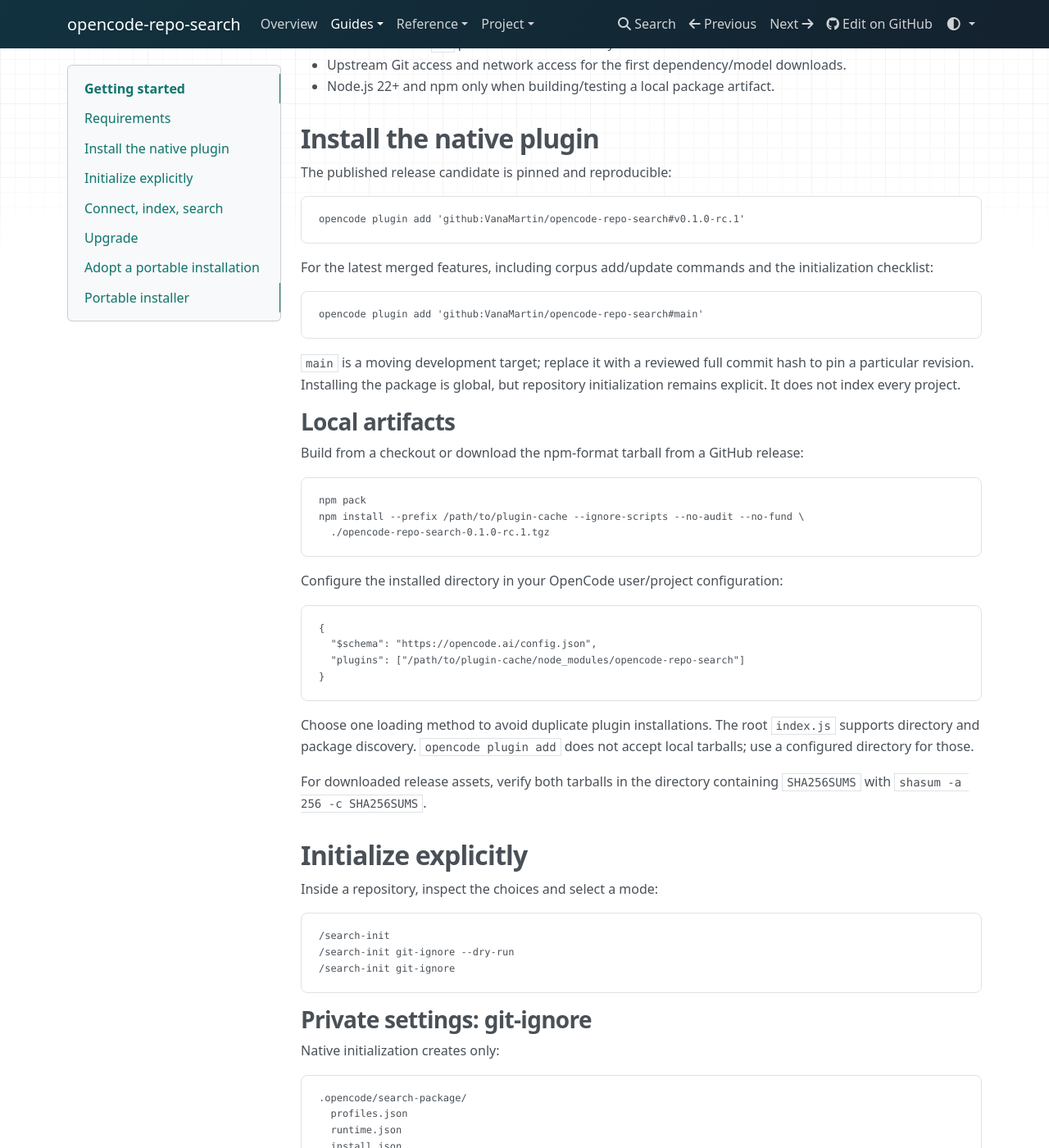
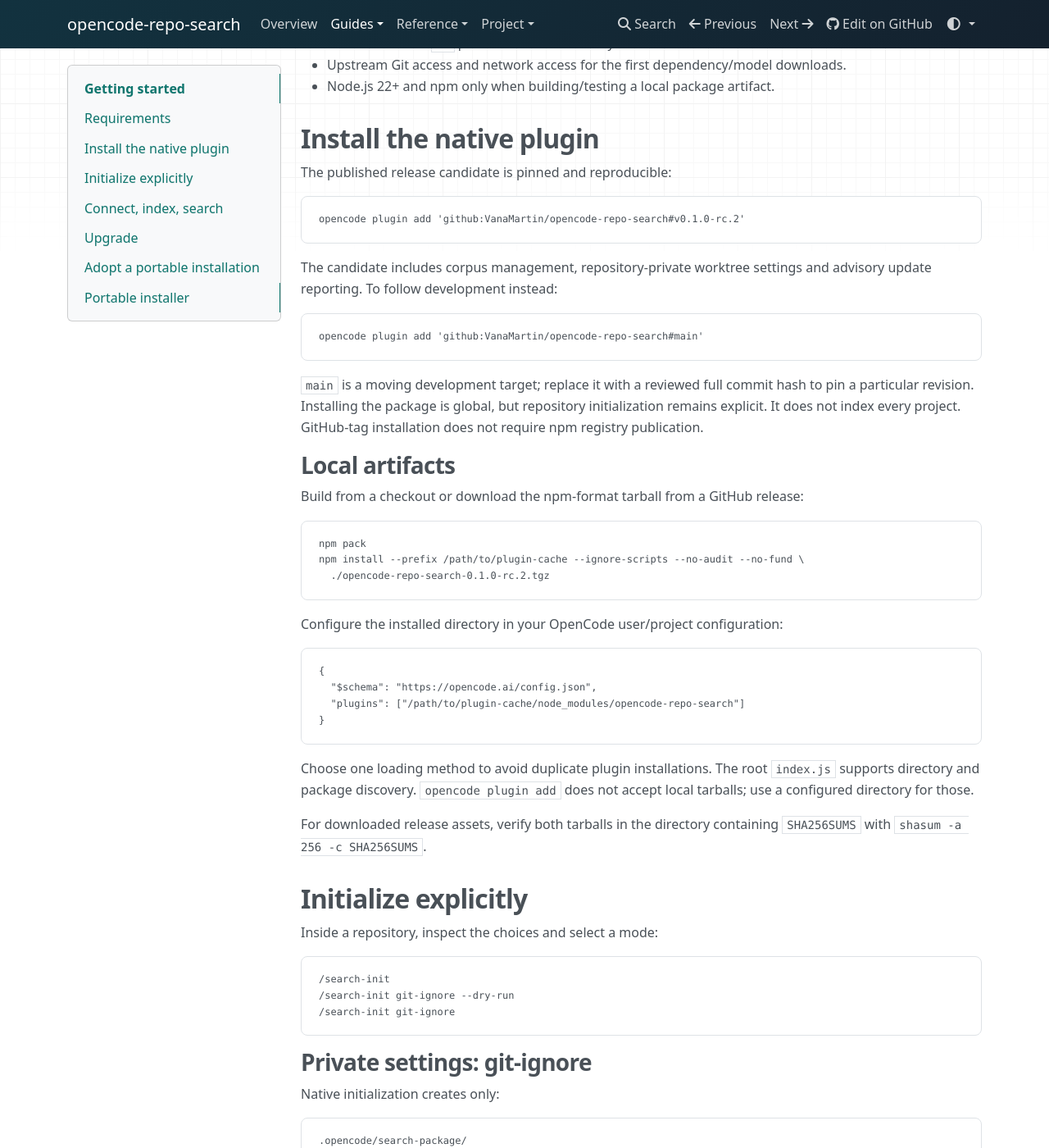
Before and after one commit to VanaMartin/opencode-repo-search, an MkDocs documentation site: the page built from docs/content/getting-started.md, in a window 1280 px wide and 1400 px high, scrolled down 195 px. Shown: the whole window at 82% size. Built offline with MkDocs 1.6.1, drawn with Linux system fonts in a browser that asks for light colours; some of the changed text lies outside the part shown.

````diff
--- a/docs/content/getting-started.md
+++ b/docs/content/getting-started.md
@@ -17,11 +17,11 @@ License: https://github.com/VanaMartin/opencode-repo-search/blob/main/LICENSE
 The published release candidate is pinned and reproducible:
 
 ```sh
-opencode plugin add 'github:VanaMartin/opencode-repo-search#v0.1.0-rc.1'
+opencode plugin add 'github:VanaMartin/opencode-repo-search#v0.1.0-rc.2'
 ```
 
-For the latest merged features, including corpus add/update commands and the
-initialization checklist:
+The candidate includes corpus management, repository-private worktree settings
+and advisory update reporting. To follow development instead:
 
 ```sh
 opencode plugin add 'github:VanaMartin/opencode-repo-search#main'
@@ -30,6 +30,7 @@ opencode plugin add 'github:VanaMartin/opencode-repo-search#main'
 `main` is a moving development target; replace it with a reviewed full commit hash
 to pin a particular revision. Installing the package is global, but repository
 initialization remains explicit. It does not index every project.
+GitHub-tag installation does not require npm registry publication.
 
 ### Local artifacts
 
@@ -38,7 +39,7 @@ Build from a checkout or download the npm-format tarball from a GitHub release:
 ```sh
 npm pack
 npm install --prefix /path/to/plugin-cache --ignore-scripts --no-audit --no-fund \
-  ./opencode-repo-search-0.1.0-rc.1.tgz
+  ./opencode-repo-search-0.1.0-rc.2.tgz
 ```
 
 Configure the installed directory in your OpenCode user/project configuration:
@@ -84,7 +85,7 @@ guidance are preserved; Git cannot ignore files that are already tracked.
 
 ### Private settings across worktrees
 
-On current `main` (newer than rc.1), opt into repository-private scope:
+With `0.1.0-rc.2` or newer, opt into repository-private scope:
 
 ```text
 /search-init git-ignore --scope repository --dry-run
@@ -188,6 +189,7 @@ Do not omit the target unless you intend to check/update every package plugin.
 Updating a configured tag does not select a newer release tag. Exact npm versions
 and full Git commit hashes remain pinned. To change releases, replace the existing
 target in its owning `opencode.json(c)` rather than adding a duplicate entry.
+For example, replace `#v0.1.0-rc.1` with `#v0.1.0-rc.2` to adopt this candidate.
 Local-directory installations must be updated outside the package updater and
 restarted/reloaded. See [OpenCode plugin management](https://opencode.ai/v2/docs/plugins#manage).
 
@@ -204,7 +206,7 @@ prepared Python environment. Compatible embeddings are reused during reconciliat
 
 ### Update notices and opt-out
 
-On current `main` (newer than rc.1), `/search-sync` guides the agent through one
+Since `0.1.0-rc.2`, `/search-sync` guides the agent through one
 targeted native update check before syncing the selected corpora. It honors normal
 shell/network permissions; denial, missing CLI, offline access or check failure
 does not prevent sync. Pinning is respected, not interpreted as proof that no
@@ -222,7 +224,7 @@ entry with object form, preserving its target and unrelated configuration:
 {
   "$schema": "https://opencode.ai/config.json",
   "plugins": [{
-    "package": "github:VanaMartin/opencode-repo-search#main",
+    "package": "github:VanaMartin/opencode-repo-search#v0.1.0-rc.2",
     "options": { "checkUpdates": false }
   }]
 }
--- a/package.json
+++ b/package.json
@@ -1,6 +1,6 @@
 {
   "name": "opencode-repo-search",
-  "version": "0.1.0-rc.1",
+  "version": "0.1.0-rc.2",
   "description": "Committed-upstream repository and reference search for OpenCode V2",
   "type": "module",
   "main": "./index.js",
````
Also changed, not shown: CHANGELOG.md (+5 -0 lines), README.md (+16 -15 lines), RELEASING.md (+3 -3 lines), docs/content/corpora.md (+1 -1 lines), docs/content/index.md (+4 -4 lines), docs/content/troubleshooting.md (+5 -4 lines), payload/docs/agent-search.md (+2 -2 lines).
